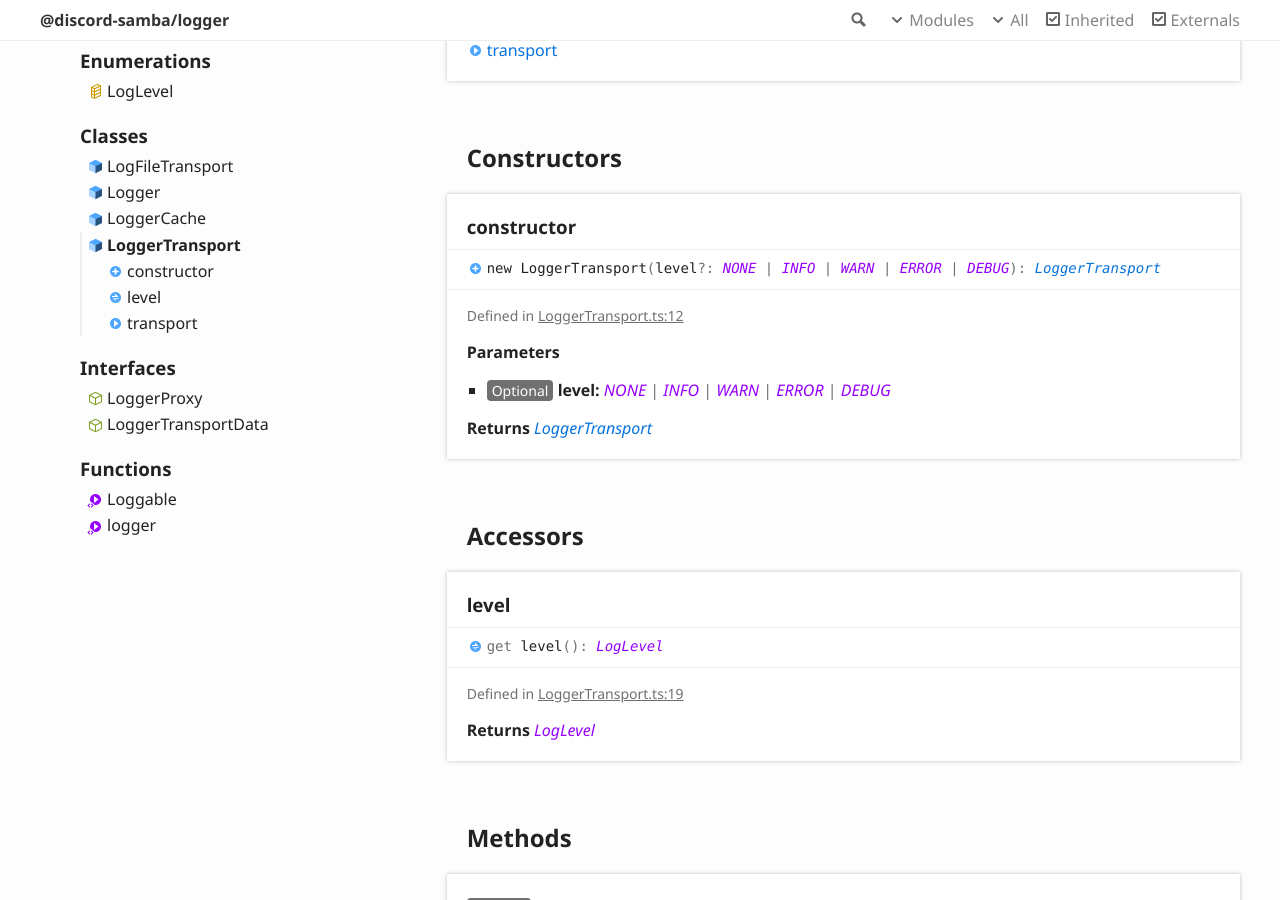
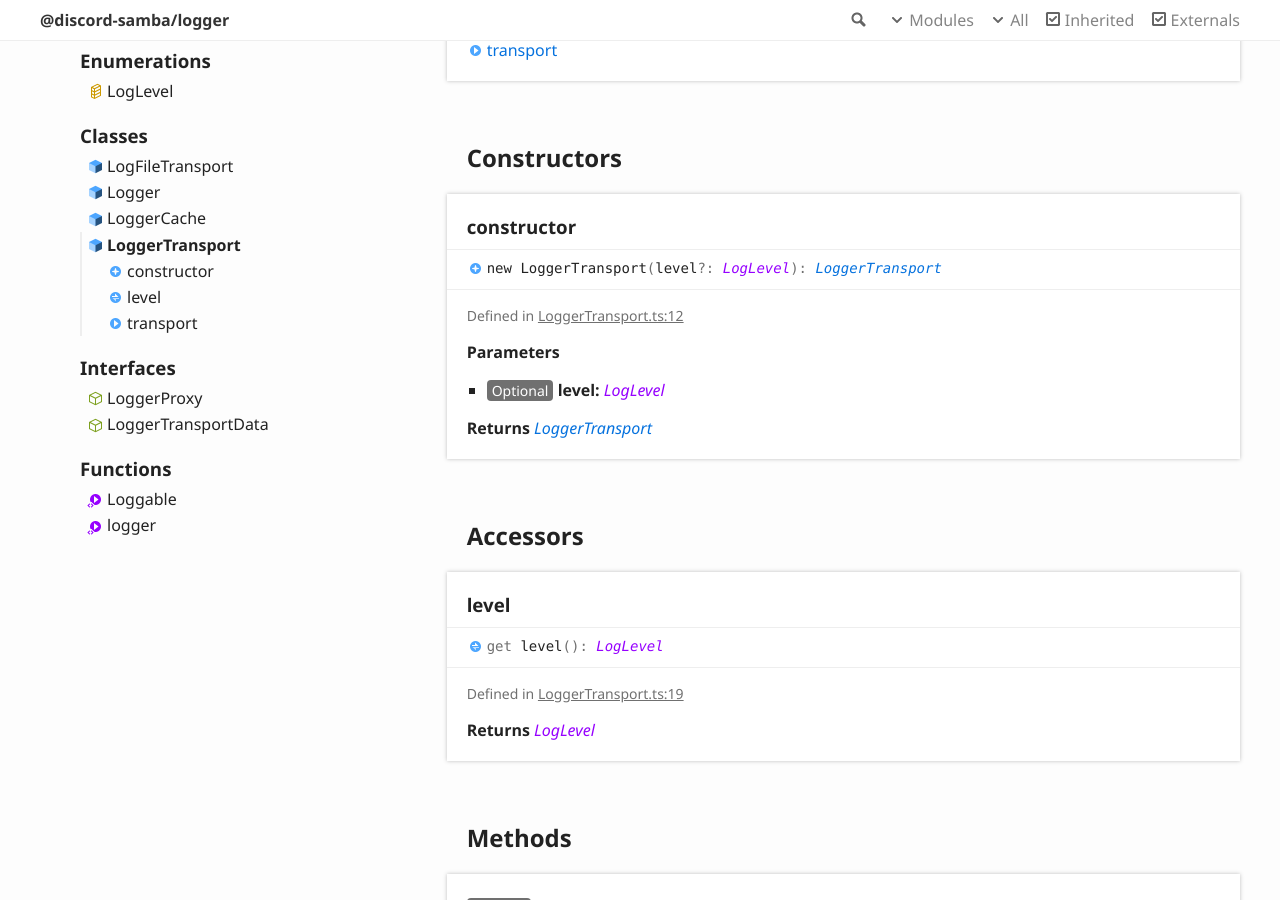
Before and after one commit to discord-samba/logger, a Jekyll site: the page docs/classes/loggertransport.html, which Jekyll copies as it is, in a window 1280 px wide and 900 px high, scrolled down 775 px. Built offline with Jekyll 4.4.1, drawn with Linux system fonts in a browser that asks for light colours.

Commit message:
Build docs from main: 88ab95aac1e156207c6c9adc9a9f745e2293e9b9

```diff
--- a/docs/classes/logfiletransport.html
+++ b/docs/classes/logfiletransport.html
@@ -195,7 +195,7 @@
 					<a name="constructor" class="tsd-anchor"></a>
 					<h3>constructor</h3>
 					<ul class="tsd-signatures tsd-kind-constructor tsd-parent-kind-class tsd-is-inherited">
-						<li class="tsd-signature tsd-kind-icon">new <wbr>Log<wbr>File<wbr>Transport<span class="tsd-signature-symbol">(</span>dir<span class="tsd-signature-symbol">: </span><span class="tsd-signature-type">string</span>, keepDays<span class="tsd-signature-symbol">?: </span><span class="tsd-signature-type">number</span>, level<span class="tsd-signature-symbol">?: </span><a href="../enums/loglevel.html#none" class="tsd-signature-type" data-tsd-kind="Enumeration member">NONE</a><span class="tsd-signature-symbol"> | </span><a href="../enums/loglevel.html#info" class="tsd-signature-type" data-tsd-kind="Enumeration member">INFO</a><span class="tsd-signature-symbol"> | </span><a href="../enums/loglevel.html#warn" class="tsd-signature-type" data-tsd-kind="Enumeration member">WARN</a><span class="tsd-signature-symbol"> | </span><a href="../enums/loglevel.html#error" class="tsd-signature-type" data-tsd-kind="Enumeration member">ERROR</a><span class="tsd-signature-symbol"> | </span><a href="../enums/loglevel.html#debug" class="tsd-signature-type" data-tsd-kind="Enumeration member">DEBUG</a><span class="tsd-signature-symbol">)</span><span class="tsd-signature-symbol">: </span><a href="logfiletransport.html" class="tsd-signature-type" data-tsd-kind="Class">LogFileTransport</a></li>
+						<li class="tsd-signature tsd-kind-icon">new <wbr>Log<wbr>File<wbr>Transport<span class="tsd-signature-symbol">(</span>dir<span class="tsd-signature-symbol">: </span><span class="tsd-signature-type">string</span>, keepDays<span class="tsd-signature-symbol">?: </span><span class="tsd-signature-type">number</span>, level<span class="tsd-signature-symbol">?: </span><a href="../enums/loglevel.html" class="tsd-signature-type" data-tsd-kind="Enumeration">LogLevel</a><span class="tsd-signature-symbol">)</span><span class="tsd-signature-symbol">: </span><a href="logfiletransport.html" class="tsd-signature-type" data-tsd-kind="Class">LogFileTransport</a></li>
 					</ul>
 					<ul class="tsd-descriptions">
 						<li class="tsd-description">
@@ -214,7 +214,7 @@
 									<h5><span class="tsd-flag ts-flagOptional">Optional</span> keepDays: <span class="tsd-signature-type">number</span></h5>
 								</li>
 								<li>
-									<h5><span class="tsd-flag ts-flagOptional">Optional</span> level: <a href="../enums/loglevel.html#none" class="tsd-signature-type" data-tsd-kind="Enumeration member">NONE</a><span class="tsd-signature-symbol"> | </span><a href="../enums/loglevel.html#info" class="tsd-signature-type" data-tsd-kind="Enumeration member">INFO</a><span class="tsd-signature-symbol"> | </span><a href="../enums/loglevel.html#warn" class="tsd-signature-type" data-tsd-kind="Enumeration member">WARN</a><span class="tsd-signature-symbol"> | </span><a href="../enums/loglevel.html#error" class="tsd-signature-type" data-tsd-kind="Enumeration member">ERROR</a><span class="tsd-signature-symbol"> | </span><a href="../enums/loglevel.html#debug" class="tsd-signature-type" data-tsd-kind="Enumeration member">DEBUG</a></h5>
+									<h5><span class="tsd-flag ts-flagOptional">Optional</span> level: <a href="../enums/loglevel.html" class="tsd-signature-type" data-tsd-kind="Enumeration">LogLevel</a></h5>
 								</li>
 							</ul>
 							<h4 class="tsd-returns-title">Returns <a href="logfiletransport.html" class="tsd-signature-type" data-tsd-kind="Class">LogFileTransport</a></h4>
--- a/docs/classes/logger.html
+++ b/docs/classes/logger.html
@@ -202,7 +202,7 @@
 					<a name="adddefaulttransport" class="tsd-anchor"></a>
 					<h3><span class="tsd-flag ts-flagStatic">Static</span> add<wbr>Default<wbr>Transport</h3>
 					<ul class="tsd-signatures tsd-kind-method tsd-parent-kind-class tsd-is-static">
-						<li class="tsd-signature tsd-kind-icon">add<wbr>Default<wbr>Transport<span class="tsd-signature-symbol">(</span>level<span class="tsd-signature-symbol">?: </span><a href="../enums/loglevel.html#none" class="tsd-signature-type" data-tsd-kind="Enumeration member">NONE</a><span class="tsd-signature-symbol"> | </span><a href="../enums/loglevel.html#info" class="tsd-signature-type" data-tsd-kind="Enumeration member">INFO</a><span class="tsd-signature-symbol"> | </span><a href="../enums/loglevel.html#warn" class="tsd-signature-type" data-tsd-kind="Enumeration member">WARN</a><span class="tsd-signature-symbol"> | </span><a href="../enums/loglevel.html#error" class="tsd-signature-type" data-tsd-kind="Enumeration member">ERROR</a><span class="tsd-signature-symbol"> | </span><a href="../enums/loglevel.html#debug" class="tsd-signature-type" data-tsd-kind="Enumeration member">DEBUG</a><span class="tsd-signature-symbol">)</span><span class="tsd-signature-symbol">: </span><span class="tsd-signature-type">void</span></li>
+						<li class="tsd-signature tsd-kind-icon">add<wbr>Default<wbr>Transport<span class="tsd-signature-symbol">(</span>level<span class="tsd-signature-symbol">?: </span><a href="../enums/loglevel.html" class="tsd-signature-type" data-tsd-kind="Enumeration">LogLevel</a><span class="tsd-signature-symbol">)</span><span class="tsd-signature-symbol">: </span><span class="tsd-signature-type">void</span></li>
 					</ul>
 					<ul class="tsd-descriptions">
 						<li class="tsd-description">
@@ -225,7 +225,7 @@
 							<h4 class="tsd-parameters-title">Parameters</h4>
 							<ul class="tsd-parameters">
 								<li>
-									<h5><span class="tsd-flag ts-flagOptional">Optional</span> level: <a href="../enums/loglevel.html#none" class="tsd-signature-type" data-tsd-kind="Enumeration member">NONE</a><span class="tsd-signature-symbol"> | </span><a href="../enums/loglevel.html#info" class="tsd-signature-type" data-tsd-kind="Enumeration member">INFO</a><span class="tsd-signature-symbol"> | </span><a href="../enums/loglevel.html#warn" class="tsd-signature-type" data-tsd-kind="Enumeration member">WARN</a><span class="tsd-signature-symbol"> | </span><a href="../enums/loglevel.html#error" class="tsd-signature-type" data-tsd-kind="Enumeration member">ERROR</a><span class="tsd-signature-symbol"> | </span><a href="../enums/loglevel.html#debug" class="tsd-signature-type" data-tsd-kind="Enumeration member">DEBUG</a></h5>
+									<h5><span class="tsd-flag ts-flagOptional">Optional</span> level: <a href="../enums/loglevel.html" class="tsd-signature-type" data-tsd-kind="Enumeration">LogLevel</a></h5>
 								</li>
 							</ul>
 							<h4 class="tsd-returns-title">Returns <span class="tsd-signature-type">void</span></h4>
--- a/docs/classes/loggertransport.html
+++ b/docs/classes/loggertransport.html
@@ -193,7 +193,7 @@
 					<a name="constructor" class="tsd-anchor"></a>
 					<h3>constructor</h3>
 					<ul class="tsd-signatures tsd-kind-constructor tsd-parent-kind-class">
-						<li class="tsd-signature tsd-kind-icon">new <wbr>Logger<wbr>Transport<span class="tsd-signature-symbol">(</span>level<span class="tsd-signature-symbol">?: </span><a href="../enums/loglevel.html#none" class="tsd-signature-type" data-tsd-kind="Enumeration member">NONE</a><span class="tsd-signature-symbol"> | </span><a href="../enums/loglevel.html#info" class="tsd-signature-type" data-tsd-kind="Enumeration member">INFO</a><span class="tsd-signature-symbol"> | </span><a href="../enums/loglevel.html#warn" class="tsd-signature-type" data-tsd-kind="Enumeration member">WARN</a><span class="tsd-signature-symbol"> | </span><a href="../enums/loglevel.html#error" class="tsd-signature-type" data-tsd-kind="Enumeration member">ERROR</a><span class="tsd-signature-symbol"> | </span><a href="../enums/loglevel.html#debug" class="tsd-signature-type" data-tsd-kind="Enumeration member">DEBUG</a><span class="tsd-signature-symbol">)</span><span class="tsd-signature-symbol">: </span><a href="loggertransport.html" class="tsd-signature-type" data-tsd-kind="Class">LoggerTransport</a></li>
+						<li class="tsd-signature tsd-kind-icon">new <wbr>Logger<wbr>Transport<span class="tsd-signature-symbol">(</span>level<span class="tsd-signature-symbol">?: </span><a href="../enums/loglevel.html" class="tsd-signature-type" data-tsd-kind="Enumeration">LogLevel</a><span class="tsd-signature-symbol">)</span><span class="tsd-signature-symbol">: </span><a href="loggertransport.html" class="tsd-signature-type" data-tsd-kind="Class">LoggerTransport</a></li>
 					</ul>
 					<ul class="tsd-descriptions">
 						<li class="tsd-description">
@@ -205,7 +205,7 @@
 							<h4 class="tsd-parameters-title">Parameters</h4>
 							<ul class="tsd-parameters">
 								<li>
-									<h5><span class="tsd-flag ts-flagOptional">Optional</span> level: <a href="../enums/loglevel.html#none" class="tsd-signature-type" data-tsd-kind="Enumeration member">NONE</a><span class="tsd-signature-symbol"> | </span><a href="../enums/loglevel.html#info" class="tsd-signature-type" data-tsd-kind="Enumeration member">INFO</a><span class="tsd-signature-symbol"> | </span><a href="../enums/loglevel.html#warn" class="tsd-signature-type" data-tsd-kind="Enumeration member">WARN</a><span class="tsd-signature-symbol"> | </span><a href="../enums/loglevel.html#error" class="tsd-signature-type" data-tsd-kind="Enumeration member">ERROR</a><span class="tsd-signature-symbol"> | </span><a href="../enums/loglevel.html#debug" class="tsd-signature-type" data-tsd-kind="Enumeration member">DEBUG</a></h5>
+									<h5><span class="tsd-flag ts-flagOptional">Optional</span> level: <a href="../enums/loglevel.html" class="tsd-signature-type" data-tsd-kind="Enumeration">LogLevel</a></h5>
 								</li>
 							</ul>
 							<h4 class="tsd-returns-title">Returns <a href="loggertransport.html" class="tsd-signature-type" data-tsd-kind="Class">LoggerTransport</a></h4>
--- a/docs/interfaces/loggerproxy.html
+++ b/docs/interfaces/loggerproxy.html
@@ -211,7 +211,7 @@
 					<a name="adddefaulttransport" class="tsd-anchor"></a>
 					<h3>add<wbr>Default<wbr>Transport</h3>
 					<ul class="tsd-signatures tsd-kind-method tsd-parent-kind-interface">
-						<li class="tsd-signature tsd-kind-icon">add<wbr>Default<wbr>Transport<span class="tsd-signature-symbol">(</span>level<span class="tsd-signature-symbol">?: </span><a href="../enums/loglevel.html#none" class="tsd-signature-type" data-tsd-kind="Enumeration member">NONE</a><span class="tsd-signature-symbol"> | </span><a href="../enums/loglevel.html#info" class="tsd-signature-type" data-tsd-kind="Enumeration member">INFO</a><span class="tsd-signature-symbol"> | </span><a href="../enums/loglevel.html#warn" class="tsd-signature-type" data-tsd-kind="Enumeration member">WARN</a><span class="tsd-signature-symbol"> | </span><a href="../enums/loglevel.html#error" class="tsd-signature-type" data-tsd-kind="Enumeration member">ERROR</a><span class="tsd-signature-symbol"> | </span><a href="../enums/loglevel.html#debug" class="tsd-signature-type" data-tsd-kind="Enumeration member">DEBUG</a><span class="tsd-signature-symbol">)</span><span class="tsd-signature-symbol">: </span><span class="tsd-signature-type">void</span></li>
+						<li class="tsd-signature tsd-kind-icon">add<wbr>Default<wbr>Transport<span class="tsd-signature-symbol">(</span>level<span class="tsd-signature-symbol">?: </span><a href="../enums/loglevel.html" class="tsd-signature-type" data-tsd-kind="Enumeration">LogLevel</a><span class="tsd-signature-symbol">)</span><span class="tsd-signature-symbol">: </span><span class="tsd-signature-type">void</span></li>
 					</ul>
 					<ul class="tsd-descriptions">
 						<li class="tsd-description">
@@ -223,7 +223,7 @@
 							<h4 class="tsd-parameters-title">Parameters</h4>
 							<ul class="tsd-parameters">
 								<li>
-									<h5><span class="tsd-flag ts-flagOptional">Optional</span> level: <a href="../enums/loglevel.html#none" class="tsd-signature-type" data-tsd-kind="Enumeration member">NONE</a><span class="tsd-signature-symbol"> | </span><a href="../enums/loglevel.html#info" class="tsd-signature-type" data-tsd-kind="Enumeration member">INFO</a><span class="tsd-signature-symbol"> | </span><a href="../enums/loglevel.html#warn" class="tsd-signature-type" data-tsd-kind="Enumeration member">WARN</a><span class="tsd-signature-symbol"> | </span><a href="../enums/loglevel.html#error" class="tsd-signature-type" data-tsd-kind="Enumeration member">ERROR</a><span class="tsd-signature-symbol"> | </span><a href="../enums/loglevel.html#debug" class="tsd-signature-type" data-tsd-kind="Enumeration member">DEBUG</a></h5>
+									<h5><span class="tsd-flag ts-flagOptional">Optional</span> level: <a href="../enums/loglevel.html" class="tsd-signature-type" data-tsd-kind="Enumeration">LogLevel</a></h5>
 								</li>
 							</ul>
 							<h4 class="tsd-returns-title">Returns <span class="tsd-signature-type">void</span></h4>
```
